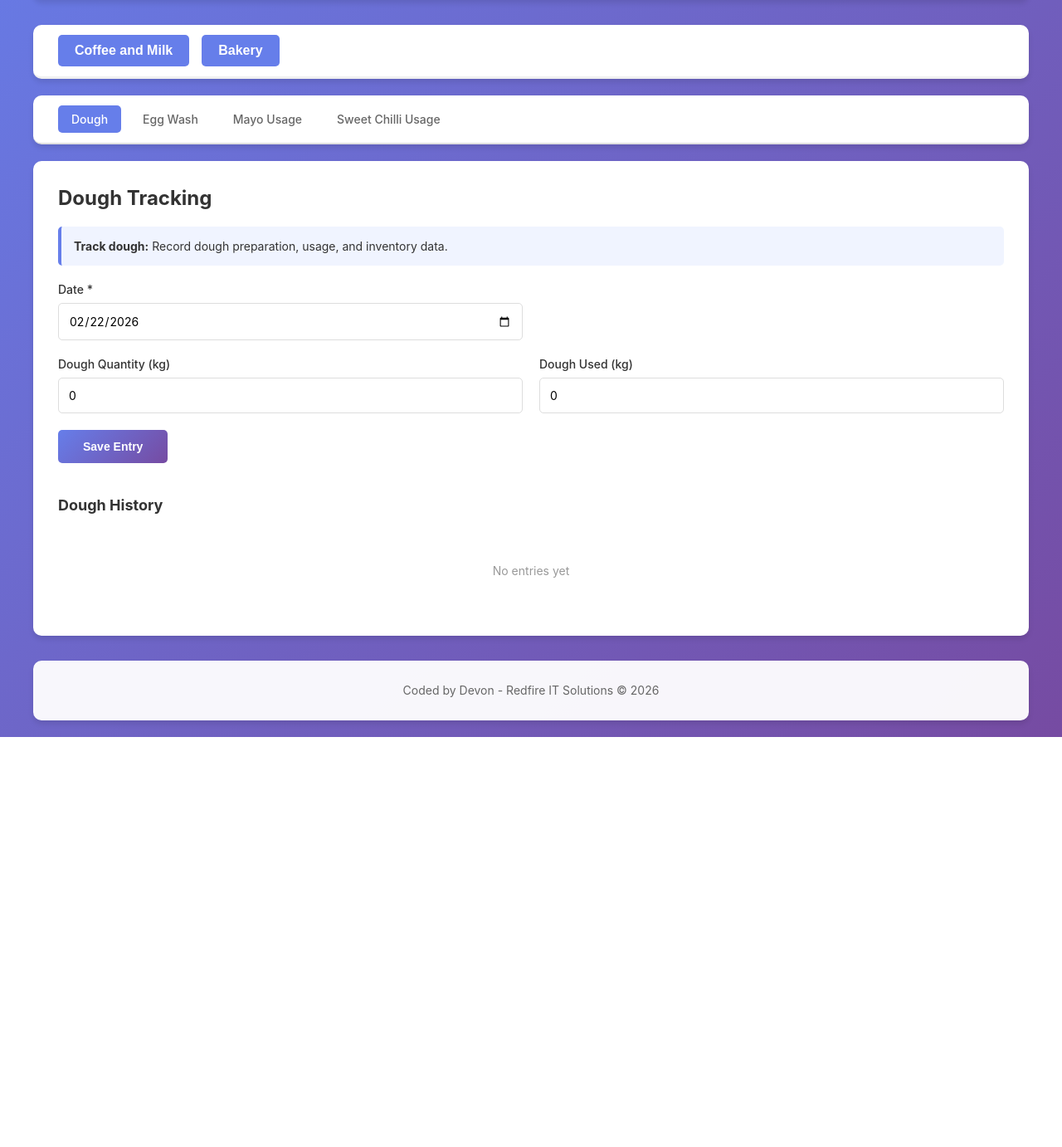
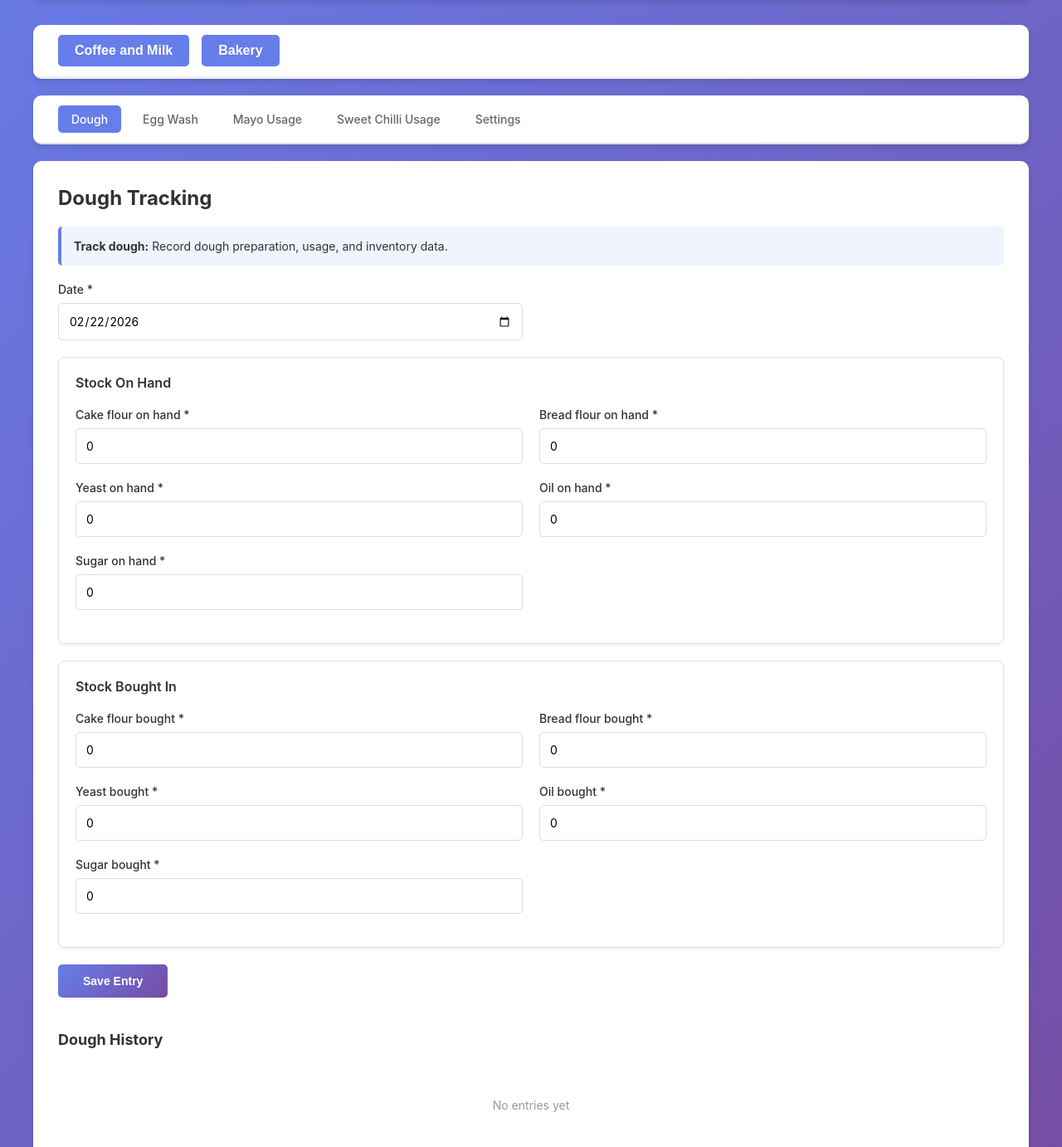
Before and after one commit to Devon-GS/Weekly-Stock-Takes-Web, a Flask app: page /bakery/dough in a window 1280 px wide. Shown: the part 237-1619 px from the top of the page at 83% size. Before the commit the page ends 1125 px from the top, so only its background shows below. Run offline with Flask 3, Linux system fonts and the light colour scheme; data that the repository does not hold is empty.

Commit message:
Update dough tracking with right columns

```diff
--- a/app.py
+++ b/app.py
@@ -87,6 +87,23 @@ def init_db():
         date TEXT,
         quantity REAL DEFAULT 0,
         imported_at TIMESTAMP DEFAULT CURRENT_TIMESTAMP
+    )''')
+
+    # Bakery dough table
+    c.execute('''CREATE TABLE IF NOT EXISTS bakeryDough (
+        id INTEGER PRIMARY KEY AUTOINCREMENT,
+        date TEXT NOT NULL,
+        cakeFlour REAL DEFAULT 0,
+        breadFlour REAL DEFAULT 0,
+        yeast REAL DEFAULT 0,
+        oil REAL DEFAULT 0,
+        sugar REAL DEFAULT 0,
+        cakeFlourBought REAL DEFAULT 0,
+        breadFlourBought REAL DEFAULT 0,
+        yeastBought REAL DEFAULT 0,
+        oilBought REAL DEFAULT 0,
+        sugarBought REAL DEFAULT 0,
+        created_at TIMESTAMP DEFAULT CURRENT_TIMESTAMP
     )''')
 
     conn.commit()
@@ -973,7 +990,12 @@ def get_sugar_data():
 @app.route('/bakery/dough')
 def bakery_dough():
     """Bakery dough tracking page"""
-    return render_template('bakery/dough.html')
+    conn = get_db_connection()
+    c = conn.cursor()
+    c.execute("SELECT * FROM bakeryDough ORDER BY date DESC")
+    records = [dict(row) for row in c.fetchall()]
+    conn.close()
+    return render_template('bakery/dough.html', records=records)
 
 @app.route('/bakery/egg-wash')
 def bakery_egg_wash():
@@ -996,7 +1018,39 @@ def add_bakery_dough():
     """Add dough entry"""
     try:
         data = request.json
+        date_str = format_date(data.get('date', ''))
+        cake_flour = float(data.get('cakeFlour', 0))
+        bread_flour = float(data.get('breadFlour', 0))
+        yeast = float(data.get('yeast', 0))
+        oil = float(data.get('oil', 0))
+        sugar = float(data.get('sugar', 0))
+        cake_flour_bought = float(data.get('cakeFlourBought', 0))
+        bread_flour_bought = float(data.get('breadFlourBought', 0))
+        yeast_bought = float(data.get('yeastBought', 0))
+        oil_bought = float(data.get('oilBought', 0))
+        sugar_bought = float(data.get('sugarBought', 0))
+
+        conn = get_db_connection()
+        c = conn.cursor()
+
+        c.execute("""INSERT INTO bakeryDough
+                    (date, cakeFlour, breadFlour, yeast, oil, sugar, cakeFlourBought, breadFlourBought, yeastBought, oilBought, sugarBought)
+                    VALUES (?, ?, ?, ?, ?, ?, ?, ?, ?, ?, ?)""",
+                 (date_str, cake_flour, bread_flour, yeast, oil, sugar, cake_flour_bought, bread_flour_bought, yeast_bought, oil_bought, sugar_bought))
+
+        conn.commit()
+        conn.close()
+
         return jsonify({'success': True, 'message': 'Dough entry added successfully'})
+    except Exception as e:
+        return jsonify({'success': False, 'error': str(e)}), 400
+
+@app.route('/api/bakery/dough/<int:record_id>', methods=['DELETE'])
+def delete_bakery_dough(record_id):
+    """Delete bakery dough entry"""
+    try:
+        delete_record('bakeryDough', record_id)
+        return jsonify({'success': True, 'message': 'Entry deleted successfully'})
     except Exception as e:
         return jsonify({'success': False, 'error': str(e)}), 400
 
@@ -1029,7 +1083,7 @@ def add_bakery_sweet_chilli():
 
 @app.route('/settings')
 def settings_page():
-    """Settings page for CSV configuration"""
+    """Settings page for CSV configuration - Coffee and Milk"""
     milk_settings = get_settings('milk')
     bean_settings = get_settings('bean')
     lavazza_settings = get_settings('lavazza')
@@ -1055,6 +1109,11 @@ def settings_page():
                           sweetener_purchases_settings=sweetener_purchases_settings,
                           sugar_weight=sugar_weight,
                           sweetener_weight=sweetener_weight)
+
+@app.route('/bakery/settings')
+def bakery_settings_page():
+    """Settings page for Bakery configuration"""
+    return render_template('bakery/settings.html')
 
 @app.route('/api/settings/<category>', methods=['POST'])
 def save_category_settings(category):
--- a/templates/bakery/dough.html
+++ b/templates/bakery/dough.html
@@ -19,14 +19,69 @@
         </div>
     </div>
 
-    <div class="form-row">
-        <div class="form-group">
-            <label for="doughQuantity">Dough Quantity (kg)</label>
-            <input type="number" id="doughQuantity" name="doughQuantity" step="0.01" min="0" value="0">
+    <div style="background: white; border: 1px solid #e0e0e0; border-radius: 8px; padding: 20px; margin-bottom: 20px; box-shadow: 0 2px 4px rgba(0, 0, 0, 0.05);">
+        <h3 style="margin-top: 0; margin-bottom: 20px; color: #333; font-size: 16px; font-weight: 600;">Stock On Hand</h3>
+
+        <div class="form-row">
+            <div class="form-group">
+                <label for="cakeFlour">Cake flour on hand *</label>
+                <input type="number" id="cakeFlour" name="cakeFlour" step="0.01" min="0" value="0" required>
+            </div>
+            <div class="form-group">
+                <label for="breadFlour">Bread flour on hand *</label>
+                <input type="number" id="breadFlour" name="breadFlour" step="0.01" min="0" value="0" required>
+            </div>
         </div>
-        <div class="form-group">
-            <label for="doughUsed">Dough Used (kg)</label>
-            <input type="number" id="doughUsed" name="doughUsed" step="0.01" min="0" value="0">
+
+        <div class="form-row">
+            <div class="form-group">
+                <label for="yeast">Yeast on hand *</label>
+                <input type="number" id="yeast" name="yeast" step="0.01" min="0" value="0" required>
+            </div>
+            <div class="form-group">
+                <label for="oil">Oil on hand *</label>
+                <input type="number" id="oil" name="oil" step="0.01" min="0" value="0" required>
+            </div>
+        </div>
+
+        <div class="form-row">
+            <div class="form-group">
+                <label for="sugar">Sugar on hand *</label>
+                <input type="number" id="sugar" name="sugar" step="0.01" min="0" value="0" required>
+            </div>
+        </div>
+    </div>
+
+    <div style="background: white; border: 1px solid #e0e0e0; border-radius: 8px; padding: 20px; margin-bottom: 20px; box-shadow: 0 2px 4px rgba(0, 0, 0, 0.05);">
+        <h3 style="margin-top: 0; margin-bottom: 20px; color: #333; font-size: 16px; font-weight: 600;">Stock Bought In</h3>
+
+        <div class="form-row">
+            <div class="form-group">
+                <label for="cakeFlourBought">Cake flour bought *</label>
+                <input type="number" id="cakeFlourBought" name="cakeFlourBought" step="0.01" min="0" value="0" required>
+            </div>
+            <div class="form-group">
+                <label for="breadFlourBought">Bread flour bought *</label>
+                <input type="number" id="breadFlourBought" name="breadFlourBought" step="0.01" min="0" value="0" required>
+            </div>
+        </div>
+
+        <div class="form-row">
+            <div class="form-group">
+                <label for="yeastBought">Yeast bought *</label>
+                <input type="number" id="yeastBought" name="yeastBought" step="0.01" min="0" value="0" required>
+            </div>
+            <div class="form-group">
+                <label for="oilBought">Oil bought *</label>
+                <input type="number" id="oilBought" name="oilBought" step="0.01" min="0" value="0" required>
+            </div>
+        </div>
+
+        <div class="form-row">
+            <div class="form-group">
+                <label for="sugarBought">Sugar bought *</label>
+                <input type="number" id="sugarBought" name="sugarBought" step="0.01" min="0" value="0" required>
+            </div>
         </div>
     </div>
 
@@ -35,9 +90,56 @@
 
 <h3 style="margin-top: 40px; margin-bottom: 20px; color: #333; font-size: 18px;">Dough History</h3>
 
+{% if records %}
+<table>
+    <thead>
+        <tr>
+            <th>Date</th>
+            <th colspan="5" style="text-align: center; background: #f9f9f9;">Stock On Hand</th>
+            <th colspan="5" style="text-align: center; background: #f5f5f5;">Stock Bought In</th>
+            <th>Action</th>
+        </tr>
+        <tr>
+            <th>Date</th>
+            <th>Cake Flour</th>
+            <th>Bread Flour</th>
+            <th>Yeast</th>
+            <th>Oil</th>
+            <th>Sugar</th>
+            <th>Cake Flour</th>
+            <th>Bread Flour</th>
+            <th>Yeast</th>
+            <th>Oil</th>
+            <th>Sugar</th>
+            <th>Action</th>
+        </tr>
+    </thead>
+    <tbody>
+        {% for record in records %}
+        <tr>
+            <td>{{ record.date }}</td>
+            <td>{{ "%.2f"|format(record.cakeFlour) }}</td>
+            <td>{{ "%.2f"|format(record.breadFlour) }}</td>
+            <td>{{ "%.2f"|format(record.yeast) }}</td>
+            <td>{{ "%.2f"|format(record.oil) }}</td>
+            <td>{{ "%.2f"|format(record.sugar) }}</td>
+            <td>{{ "%.2f"|format(record.get('cakeFlourBought', 0)) }}</td>
+            <td>{{ "%.2f"|format(record.get('breadFlourBought', 0)) }}</td>
+            <td>{{ "%.2f"|format(record.get('yeastBought', 0)) }}</td>
+            <td>{{ "%.2f"|format(record.get('oilBought', 0)) }}</td>
+            <td>{{ "%.2f"|format(record.get('sugarBought', 0)) }}</td>
+            <td>
+                <button type="button" class="btn-small btn-danger" onclick="deleteRecord('/api/bakery/dough/{{ record.id }}', {{ record.id }})">Delete</button>
+            </td>
+        </tr>
+        {% endfor %}
+    </tbody>
+</table>
+{% else %}
 <div style="color: #999; text-align: center; padding: 40px; font-size: 14px;">
     No entries yet
 </div>
+{% endif %}
 
 {% endblock %}
 
@@ -50,8 +152,16 @@
 
         const formData = {
             date: document.getElementById('date').value,
-            doughQuantity: document.getElementById('doughQuantity').value,
-            doughUsed: document.getElementById('doughUsed').value
+            cakeFlour: document.getElementById('cakeFlour').value,
+            breadFlour: document.getElementById('breadFlour').value,
+            yeast: document.getElementById('yeast').value,
+            oil: document.getElementById('oil').value,
+            sugar: document.getElementById('sugar').value,
+            cakeFlourBought: document.getElementById('cakeFlourBought').value,
+            breadFlourBought: document.getElementById('breadFlourBought').value,
+            yeastBought: document.getElementById('yeastBought').value,
+            oilBought: document.getElementById('oilBought').value,
+            sugarBought: document.getElementById('sugarBought').value
         };
 
         try {
--- a/templates/base.html
+++ b/templates/base.html
@@ -453,7 +453,8 @@
                 { name: 'Dough', path: '/bakery/dough' },
                 { name: 'Egg Wash', path: '/bakery/egg-wash' },
                 { name: 'Mayo Usage', path: '/bakery/mayo' },
-                { name: 'Sweet Chilli Usage', path: '/bakery/sweet-chilli' }
+                { name: 'Sweet Chilli Usage', path: '/bakery/sweet-chilli' },
+                { name: 'Settings', path: '/bakery/settings' }
             ]
         };
 
```
Also changed, not shown: templates/bakery/settings.html (added, +159 -0 lines).
